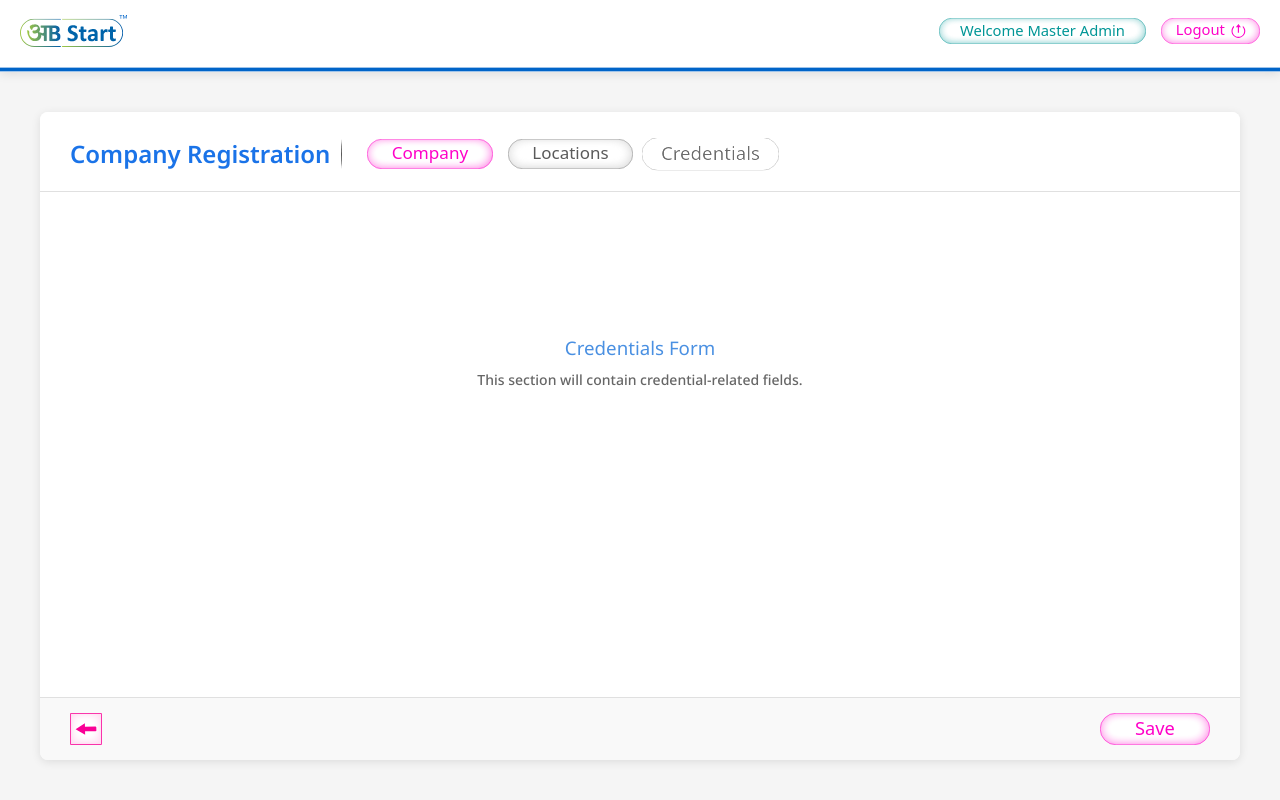
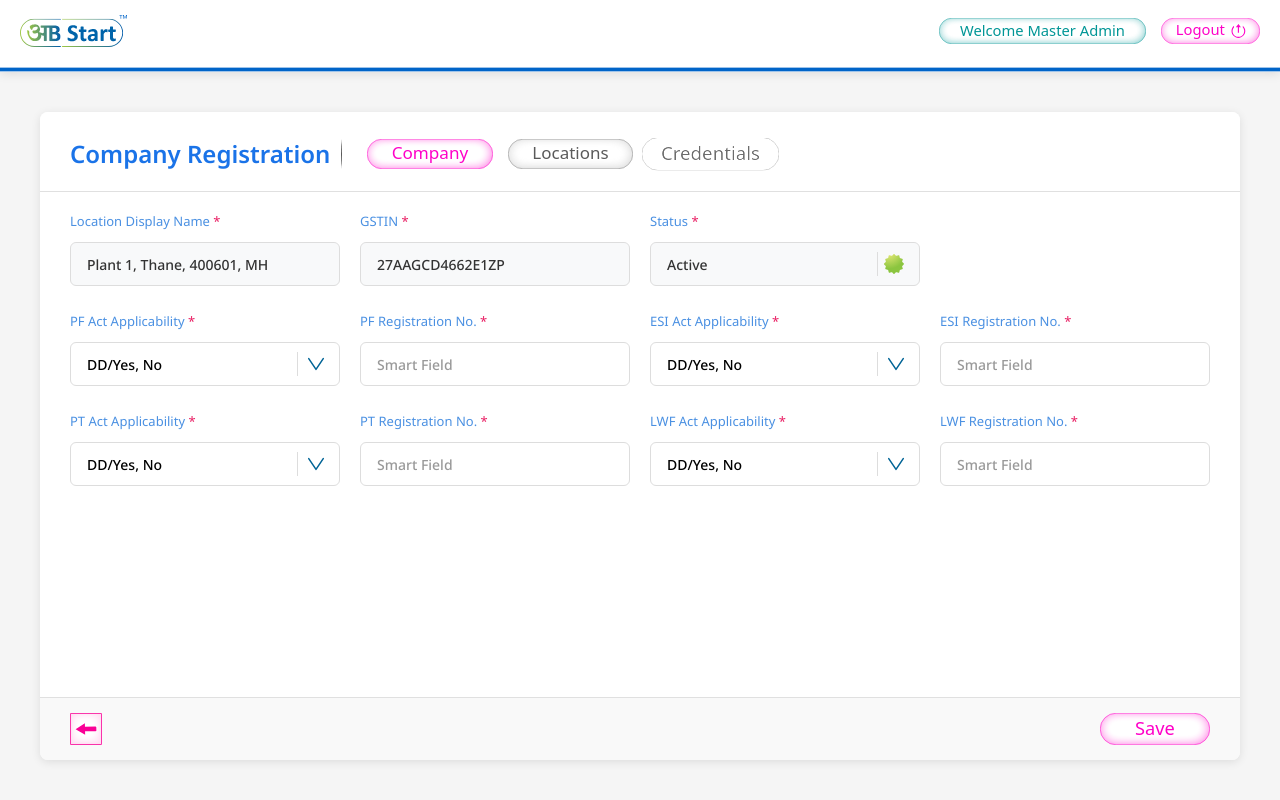
Before and after one commit to InverseXenon/hrms-company-location-saas, a React (Create React App) app: page / in a window 1280 px wide. Both pictures are taken after a click on the picture 711 px from the left and 153 px from the top of the page. Built offline with nearby package versions, Linux system fonts and the light colour scheme.

Commit message:
Implement Credentials Form with complete field layout and styling

```diff
--- a/src/components/CredentialsForm.css
+++ b/src/components/CredentialsForm.css
@@ -1,24 +1,128 @@
 .credentials-form {
   width: 100%;
-  display: flex;
-  align-items: center;
-  justify-content: center;
-  min-height: 300px;
 }
 
-.placeholder-content {
-  text-align: center;
-  color: #666;
+.form-grid {
+  display: grid;
+  grid-template-columns: repeat(4, 1fr);
+  gap: 20px;
+  align-items: start;
 }
 
-.placeholder-content h3 {
-  color: #4a90e2;
-  font-family: 'Noto Sans', sans-serif;
-  font-weight: 500;
-  margin-bottom: 10px;
+.form-group {
+  display: flex;
+  flex-direction: column;
+  gap: 8px;
+  min-height: 80px;
 }
 
-.placeholder-content p {
+.form-group.new-row {
+  grid-column: 1;
+}
+
+.form-label {
+  color: #4a90e2;
+  font-size: 13px;
+  font-weight: 500;
+  font-family: 'Noto Sans', sans-serif;
+  margin-bottom: 4px;
+}
+
+.required {
+  color: #e91e63;
+}
+
+.form-input,
+.form-select {
+  padding: 12px 16px;
+  border: 1px solid #ddd;
+  border-radius: 6px;
   font-size: 14px;
   font-family: 'Noto Sans', sans-serif;
+  transition: border-color 0.3s ease;
+  background: white;
+  height: 44px;
+  width: 100%;
 }
+
+.readonly-field {
+  background-color: #f8f9fa !important;
+  color: #333;
+  cursor: not-allowed;
+}
+
+.readonly-field.with-separator {
+  padding-right: 60px;
+}
+
+.smart-field {
+  background-color: #ffffff;
+  color: #333;
+  border-color: #ddd;
+}
+
+.smart-field::placeholder {
+  color: #999;
+}
+
+.select-wrapper .form-select.with-separator {
+  padding-right: 60px;
+}
+
+.status-wrapper {
+  position: relative;
+  width: 100%;
+}
+
+.input-separator {
+  position: absolute;
+  right: 42px;
+  top: 50%;
+  transform: translateY(-50%);
+  width: 1px;
+  height: 24px;
+  background-color: #ddd;
+  pointer-events: none;
+}
+
+.form-input:focus,
+.form-select:focus {
+  outline: none;
+  border-color: #4a90e2;
+  box-shadow: 0 0 0 2px rgba(74, 144, 226, 0.1);
+}
+
+.form-input::placeholder {
+  color: #999;
+}
+
+.form-select {
+  cursor: pointer;
+  appearance: none;
+  padding-right: 40px;
+}
+
+.select-wrapper {
+  position: relative;
+  width: 100%;
+}
+
+.dropdown-icon-svg {
+  position: absolute;
+  right: 16px;
+  top: 50%;
+  transform: translateY(-50%);
+  width: 16px;
+  height: 16px;
+  pointer-events: none;
+}
+
+.status-icon-svg {
+  position: absolute;
+  right: 16px;
+  top: 50%;
+  transform: translateY(-50%);
+  width: 20px;
+  height: 20px;
+  pointer-events: none;
+}
--- a/src/components/CredentialsForm.js
+++ b/src/components/CredentialsForm.js
@@ -1,12 +1,186 @@
 import React from 'react';
 import './CredentialsForm.css';
+import dropdownIcon from '../assets/dd.svg';
+import Status from '../assets/status.svg';
 
 const CredentialsForm = ({ data, onChange }) => {
+  const handleChange = (field, value) => {
+    onChange({
+      ...data,
+      [field]: value
+    });
+  };
+
   return (
     <div className="credentials-form">
-      <div className="placeholder-content">
-        <h3>Credentials Form</h3>
-        <p>This section will contain credential-related fields.</p>
+      <div className="form-grid">
+        <div className="form-group">
+          <label className="form-label">
+            Location Display Name <span className="required">*</span>
+          </label>
+          <input
+            type="text"
+            className="form-input readonly-field"
+            value={data.locationDisplayName || 'Plant 1, Thane, 400601, MH'}
+            readOnly
+          />
+        </div>
+
+        <div className="form-group">
+          <label className="form-label">
+            GSTIN <span className="required">*</span>
+          </label>
+          <input
+            type="text"
+            className="form-input readonly-field"
+            value={data.gstin || '27AAGCD4662E1ZP'}
+            readOnly
+          />
+        </div>
+
+        <div className="form-group">
+          <label className="form-label">
+            Status <span className="required">*</span>
+          </label>
+          <div className="status-wrapper">
+            <input
+              type="text"
+              className="form-input readonly-field with-separator"
+              value={data.status || 'Active'}
+              readOnly
+            />
+            <div className="input-separator"></div>
+            <img src={Status} alt="Status" className="status-icon-svg" />
+          </div>
+        </div>
+
+        <div className="form-group new-row">
+          <label className="form-label">
+            PF Act Applicability <span className="required">*</span>
+          </label>
+          <div className="select-wrapper">
+            <select
+              className="form-select with-separator"
+              value={data.pfActApplicability || ''}
+              onChange={(e) => handleChange('pfActApplicability', e.target.value)}
+            >
+              <option value="">DD/Yes, No</option>
+              <option value="yes">Yes</option>
+              <option value="no">No</option>
+            </select>
+            <div className="input-separator"></div>
+            <img src={dropdownIcon} alt="Dropdown" className="dropdown-icon-svg" />
+          </div>
+        </div>
+
+        <div className="form-group">
+          <label className="form-label">
+            PF Registration No. <span className="required">*</span>
+          </label>
+          <input
+            type="text"
+            className="form-input smart-field"
+            value={data.pfRegistrationNo || ''}
+            onChange={(e) => handleChange('pfRegistrationNo', e.target.value)}
+            placeholder="Smart Field"
+          />
+        </div>
+
+        <div className="form-group">
+          <label className="form-label">
+            ESI Act Applicability <span className="required">*</span>
+          </label>
+          <div className="select-wrapper">
+            <select
+              className="form-select with-separator"
+              value={data.esiActApplicability || ''}
+              onChange={(e) => handleChange('esiActApplicability', e.target.value)}
+            >
+              <option value="">DD/Yes, No</option>
+              <option value="yes">Yes</option>
+              <option value="no">No</option>
+            </select>
+            <div className="input-separator"></div>
+            <img src={dropdownIcon} alt="Dropdown" className="dropdown-icon-svg" />
+          </div>
+        </div>
+
+        <div className="form-group">
+          <label className="form-label">
+            ESI Registration No. <span className="required">*</span>
+          </label>
+          <input
+            type="text"
+            className="form-input smart-field"
+            value={data.esiRegistrationNo || ''}
+            onChange={(e) => handleChange('esiRegistrationNo', e.target.value)}
+            placeholder="Smart Field"
+          />
+        </div>
+
+        <div className="form-group">
+          <label className="form-label">
+            PT Act Applicability <span className="required">*</span>
+          </label>
+          <div className="select-wrapper">
+            <select
+              className="form-select with-separator"
+              value={data.ptActApplicability || ''}
+              onChange={(e) => handleChange('ptActApplicability', e.target.value)}
+            >
+              <option value="">DD/Yes, No</option>
+              <option value="yes">Yes</option>
+              <option value="no">No</option>
+            </select>
+            <div className="input-separator"></div>
+            <img src={dropdownIcon} alt="Dropdown" className="dropdown-icon-svg" />
+          </div>
+        </div>
+
+        <div className="form-group">
+          <label className="form-label">
+            PT Registration No. <span className="required">*</span>
+          </label>
+          <input
+            type="text"
+            className="form-input smart-field"
+            value={data.ptRegistrationNo || ''}
+            onChange={(e) => handleChange('ptRegistrationNo', e.target.value)}
+            placeholder="Smart Field"
+          />
+        </div>
+
+        <div className="form-group">
+          <label className="form-label">
+            LWF Act Applicability <span className="required">*</span>
+          </label>
+          <div className="select-wrapper">
+            <select
+              className="form-select with-separator"
+              value={data.lwfActApplicability || ''}
+              onChange={(e) => handleChange('lwfActApplicability', e.target.value)}
+            >
+              <option value="">DD/Yes, No</option>
+              <option value="yes">Yes</option>
+              <option value="no">No</option>
+            </select>
+            <div className="input-separator"></div>
+            <img src={dropdownIcon} alt="Dropdown" className="dropdown-icon-svg" />
+          </div>
+        </div>
+
+        <div className="form-group">
+          <label className="form-label">
+            LWF Registration No. <span className="required">*</span>
+          </label>
+          <input
+            type="text"
+            className="form-input smart-field"
+            value={data.lwfRegistrationNo || ''}
+            onChange={(e) => handleChange('lwfRegistrationNo', e.target.value)}
+            placeholder="Smart Field"
+          />
+        </div>
       </div>
     </div>
   );
```
